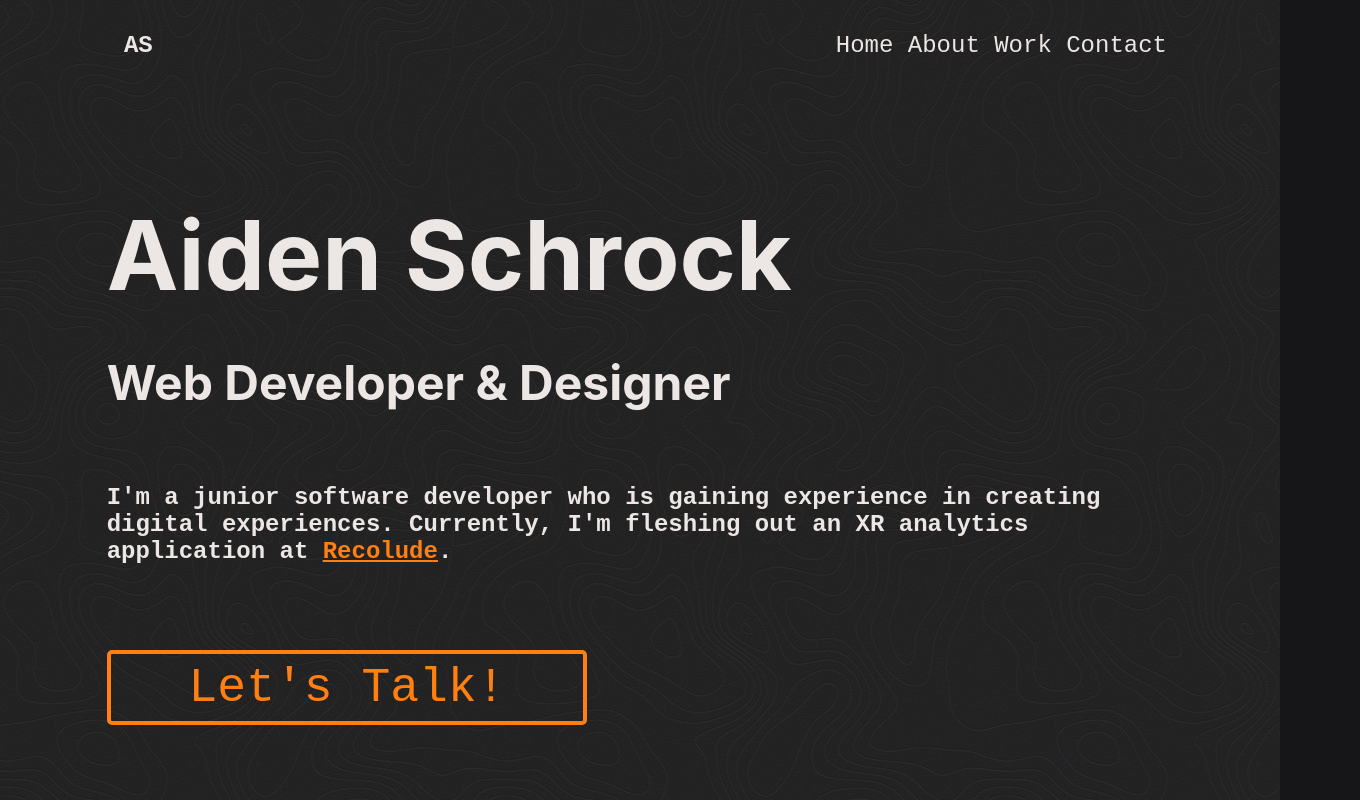
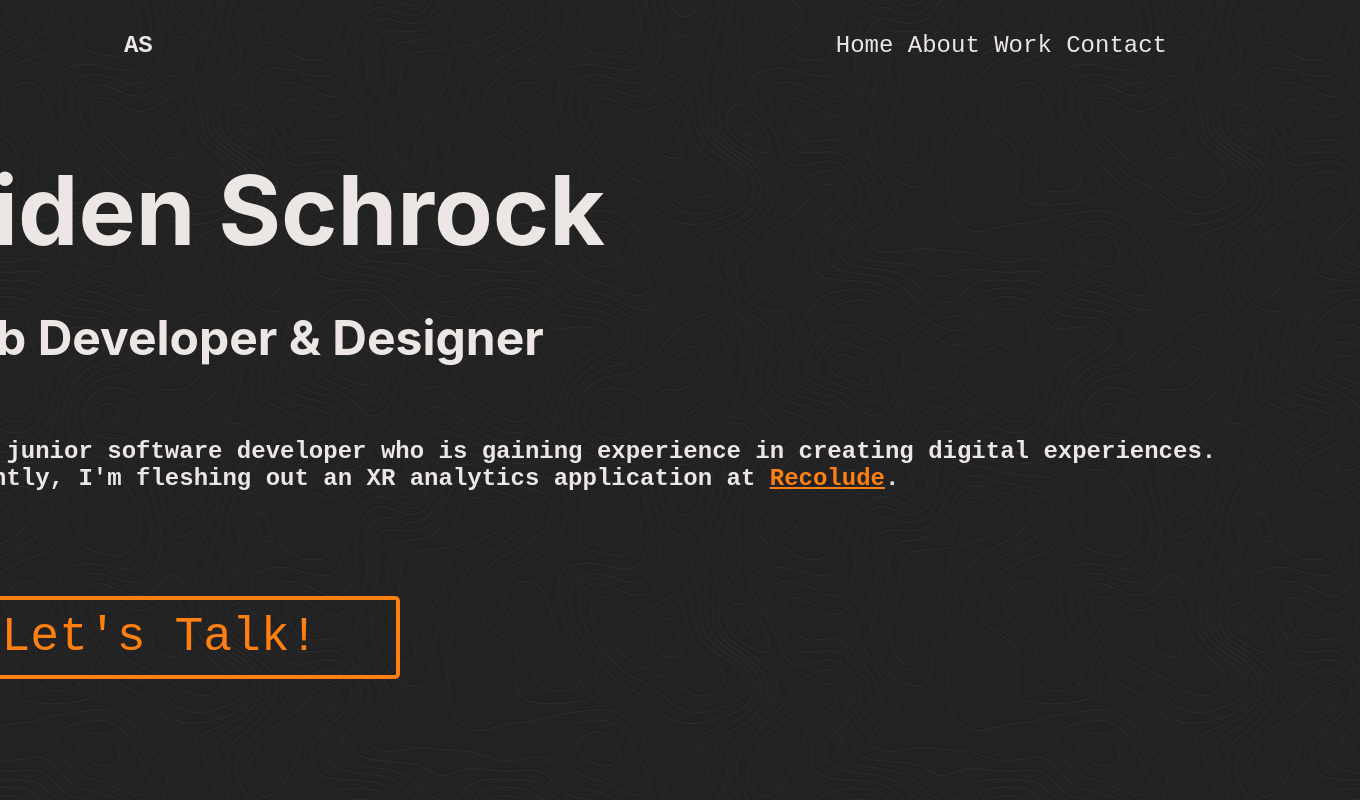
Before and after one commit to aidenschrock/aidenschrock.github.io, an Angular app: page /home in a window 1280 px wide. Shown: the top 800 px of the page, 1360 px wide, since content can reach past the window. Built offline with nearby package versions, Linux system fonts and the light colour scheme; a web font is replaced by a local one.

Commit message:
Optimized for larger screen sizes

```diff
--- a/src/app/home/home.component.html
+++ b/src/app/home/home.component.html
@@ -14,6 +14,7 @@
       </nav>
     </div>
   </div>
+  <div class="mainWrapper">
     <div id="main" class="main">
       <section #header class="header">
         <h1>Aiden Schrock</h1>
@@ -40,8 +41,8 @@
           <p>
             I’m Aiden, a web developer who is currently located in Austin, TX. I
             started dabbling with code in my first years of college (i.e. a
-          mat-lab class and building a "choose your own adventure" HTML game for
-          an English project). I found it fun, but didn't consider it as a
+            mat-lab class and building a "choose your own adventure" HTML game
+            for an English project). I found it fun, but didn't consider it as a
             potential career until I made friends with software engineers. I was
             quickly drawn in by the freedom and independent work lives that they
             were living. The Odin Project kicked off my learning and then I was
@@ -229,9 +230,6 @@
         </div>
       </section>
     </div>
-
-  <div fxHide.lt-sm class="footer">
-    <div class="content">&#169;{{ currentYear }} Aiden Schrock</div>
   </div>
 </div>
 <div class="mobileNavbarWrapper">
--- a/src/app/home/home.component.scss
+++ b/src/app/home/home.component.scss
@@ -38,14 +38,10 @@ a:hover {
   color: #ff7f11;
   cursor: pointer;
 }
+
 .wrapper {
-  display: grid;
-  grid-template-columns: 1fr 10fr 1fr;
-  grid-template-rows: 4em auto 4em;
-  grid-template-areas:
-    "header header header"
-    ". main ."
-    ". footer .";
+  display: flex;
+  justify-content: center;
 }
 
 nav {
@@ -64,7 +60,6 @@ nav {
 }
 
 .top {
-  grid-area: header;
   display: flex;
   justify-content: center;
   position: fixed;
@@ -95,13 +90,13 @@ nav {
   cursor: pointer;
   color: #ff7f11;
 }
-
+.mainWrapper {
+  display: flex;
+  justify-content: center;
+  flex: 1 0 auto;
+}
 .main {
-  display: flex;
-  flex-direction: column;
-  justify-content: center;
-  align-items: center;
-  grid-area: main;
+  max-width: 1440px;
 }
 
 .header {
@@ -318,19 +313,6 @@ form {
   fill: #ff7f11;
 }
 
-.footer {
-  display: block;
-  grid-area: footer;
-  padding: 1%;
-  margin-bottom: 0px;
-  width: 100%;
-  .content {
-    display: flex;
-    justify-content: center;
-    align-items: center;
-  }
-}
-
 .mobileNavbarWrapper {
   display: flex;
   justify-content: center;
--- a/src/styles.scss
+++ b/src/styles.scss
@@ -50,6 +50,7 @@ html {
 html,
 body {
   height: 100%;
+  min-height: 100%;
 }
 body {
   margin: 0;
```
Lines whose indentation alone changed are shown as unchanged.
